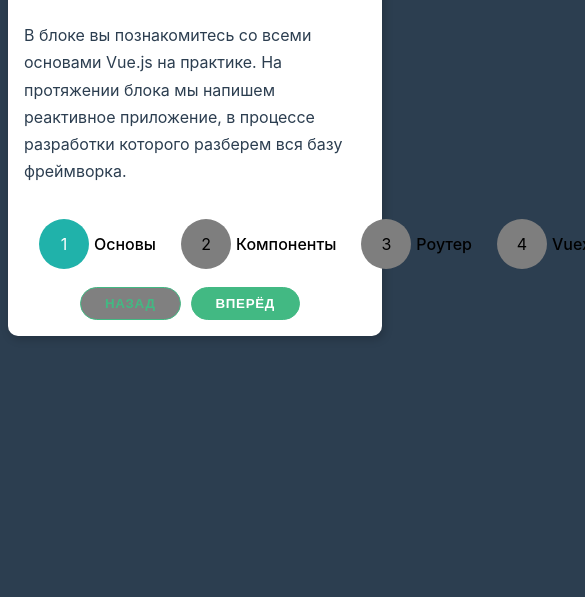
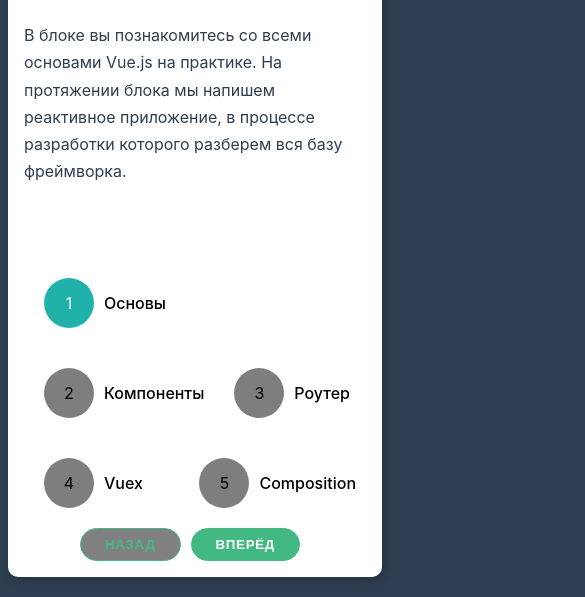
Before and after one commit to ivanpirat/pr1, a plain HTML site: page index.html in a window 390 px wide. Shown: the part 247-844 px from the top of the page, 585 px wide, since content can reach past the window. Drawn offline with nearby package versions, Linux system fonts and the light colour scheme.

Commit message:
fix mobile

```diff
--- a/theme.css
+++ b/theme.css
@@ -174,7 +174,11 @@ h3 {
     display: flex;
     flex-direction: row;
     width: 100%;
-    justify-content: space-around;
+    flex-wrap: wrap;
+    justify-content: space-between;
+    display: -webkit-flex;
+    -webkit-flex-wrap: wrap;
+    align-items: center;
 }
 .cricl{
     padding: 10px;
@@ -183,7 +187,7 @@ h3 {
     height: 50px;
 
     border-radius: 100%;
-    margin: 5px;
+    margin: 10px;
     text-align: center;
     align-items: center;
     justify-content: center
@@ -193,7 +197,7 @@ h3 {
     padding: 10px;
     display: flex;
     align-items: center;
-
+    flex:1;
     color: white;
     cursor: pointer;
 
@@ -208,3 +212,14 @@ h4
 .criclpassive{
     background-color: rgb(126, 126, 126);
 }
+
+@media screen and (max-width: 700px) {
+
+    .menu{
+          justify-content: start ;
+
+    }
+    .card p {
+        height: 220px;
+    }
+}
```
